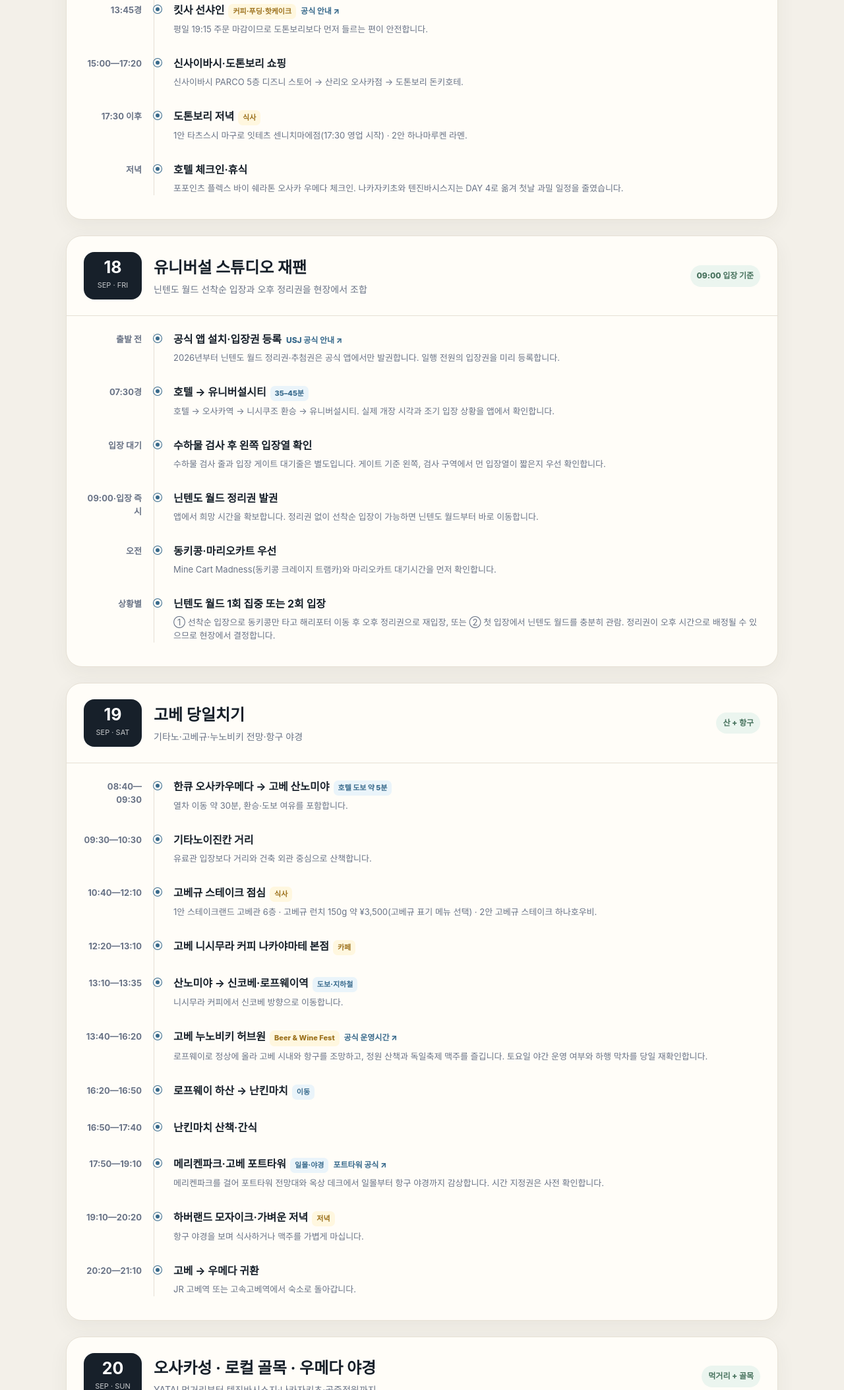
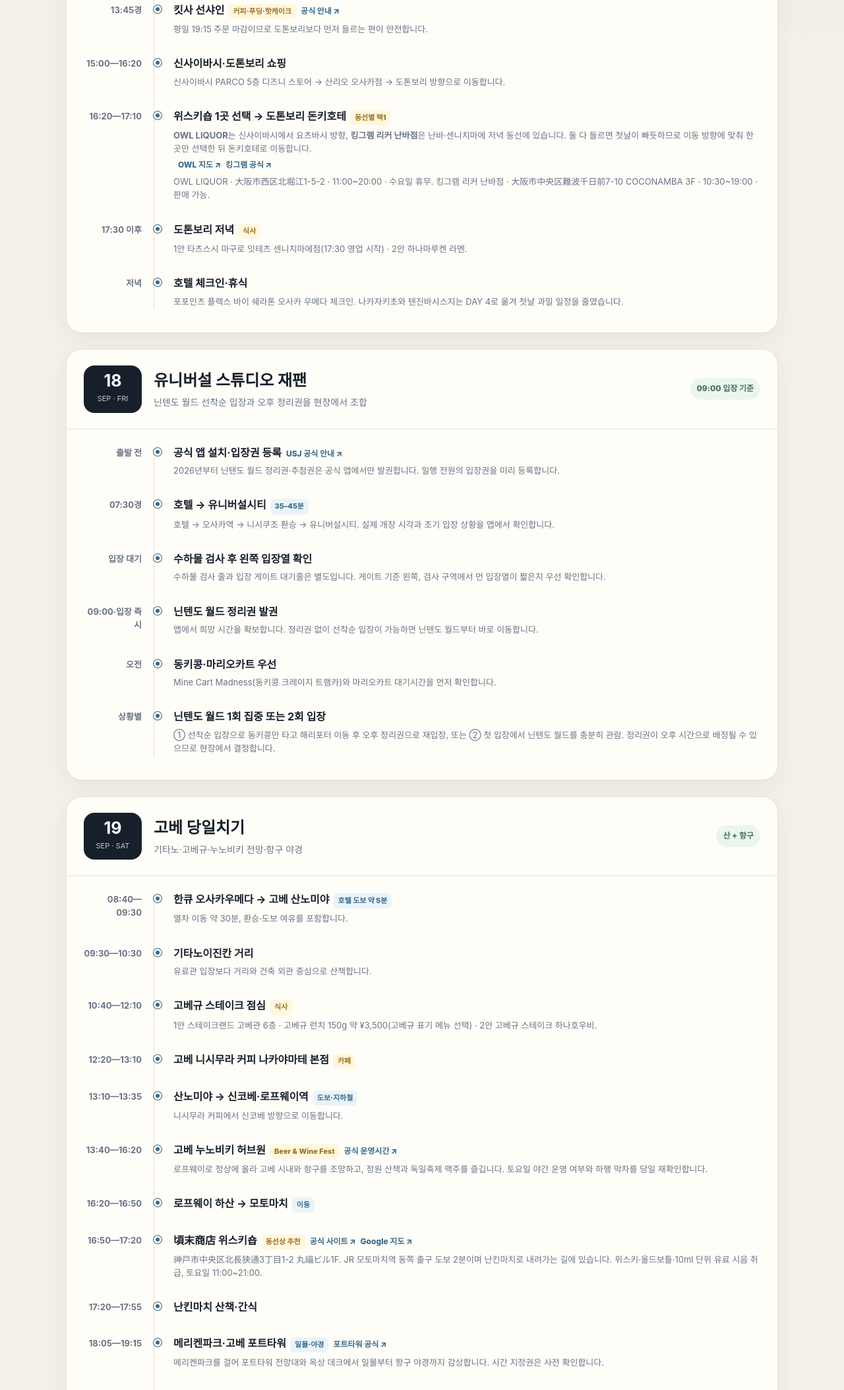
Before and after one commit to jyh1203/hotel-brg-watch, a website: page site/trip_osaka.html in a window 1280 px wide. Shown: the part 1350-3457 px from the top of the page at 66% size. Drawn offline with Linux system fonts and the light colour scheme.

Commit message:
feat: add whisky shops to Osaka itinerary

```diff
--- a/site/trip_osaka.html
+++ b/site/trip_osaka.html
@@ -21,7 +21,8 @@
     <div class="item"><div class="time">12:20—13:30경</div><div class="dot"></div><div><h3>간사이공항 → 호텔 한큐 레스파이어 오사카</h3><span class="tag move">공항 리무진버스</span><a class="official" href="https://www.kate.co.jp/timetable/detail/UM" target="_blank" rel="noopener">공식 시간표 ↗</a><p>T1 1층 5번 승차장. 오사카역앞 노선 중 ‘호텔 한큐 레스파이어 오사카’ 정차편을 확인하고 탑승합니다. 교통계 IC카드(ICOCA) 사용 가능, 하차 후 숙소까지 도보 약 7분.</p></div></div>
     <div class="item"><div class="time">13:30경</div><div class="dot"></div><div><h3>호텔 짐 보관·얼리 체크인 확인</h3><p>객실 준비 전이면 캐리어만 맡기고 이동합니다.</p></div></div>
     <div class="item"><div class="time">13:45경</div><div class="dot"></div><div><h3>킷사 선샤인</h3><span class="tag food">커피·푸딩·핫케이크</span><a class="official" href="https://www.kissa-sunshine.jp/" target="_blank" rel="noopener">공식 안내 ↗</a><p>평일 19:15 주문 마감이므로 도톤보리보다 먼저 들르는 편이 안전합니다.</p></div></div>
-    <div class="item"><div class="time">15:00—17:20</div><div class="dot"></div><div><h3>신사이바시·도톤보리 쇼핑</h3><p>신사이바시 PARCO 5층 디즈니 스토어 → 산리오 오사카점 → 도톤보리 돈키호테.</p></div></div>
+    <div class="item"><div class="time">15:00—16:20</div><div class="dot"></div><div><h3>신사이바시·도톤보리 쇼핑</h3><p>신사이바시 PARCO 5층 디즈니 스토어 → 산리오 오사카점 → 도톤보리 방향으로 이동합니다.</p></div></div>
+    <div class="item"><div class="time">16:20—17:10</div><div class="dot"></div><div><h3>위스키숍 1곳 선택 → 도톤보리 돈키호테</h3><span class="tag food">동선별 택1</span><p><strong>OWL LIQUOR</strong>는 신사이바시에서 요츠바시 방향, <strong>킹그램 리커 난바점</strong>은 난바·센니치마에 저녁 동선에 있습니다. 둘 다 들르면 첫날이 빠듯하므로 이동 방향에 맞춰 한 곳만 선택한 뒤 돈키호테로 이동합니다.</p><a class="official" href="https://www.google.com/maps/search/?api=1&amp;query=OWL%20LIQUOR%20Osaka" target="_blank" rel="noopener">OWL 지도 ↗</a><a class="official" href="https://kingram-liquor.jp/shop/namba/" target="_blank" rel="noopener">킹그램 공식 ↗</a><p>OWL LIQUOR · 大阪市西区北堀江1-5-2 · 11:00~20:00 · 수요일 휴무. 킹그램 리커 난바점 · 大阪市中央区難波千日前7-10 COCONAMBA 3F · 10:30~19:00 · 판매 가능.</p></div></div>
     <div class="item"><div class="time">17:30 이후</div><div class="dot"></div><div><h3>도톤보리 저녁</h3><span class="tag food">식사</span><p>1안 타츠스시 마구로 잇테츠 센니치마에점(17:30 영업 시작) · 2안 하나마루켄 라멘.</p></div></div>
     <div class="item"><div class="time">저녁</div><div class="dot"></div><div><h3>호텔 체크인·휴식</h3><p>포포인츠 플렉스 바이 쉐라톤 오사카 우메다 체크인. 나카자키초와 텐진바시스지는 DAY 4로 옮겨 첫날 과밀 일정을 줄였습니다.</p></div></div>
   </div></article>
@@ -42,10 +43,11 @@
     <div class="item"><div class="time">12:20—13:10</div><div class="dot"></div><div><h3>고베 니시무라 커피 나카야마테 본점</h3><span class="tag food">카페</span></div></div>
     <div class="item"><div class="time">13:10—13:35</div><div class="dot"></div><div><h3>산노미야 → 신코베·로프웨이역</h3><span class="tag move">도보·지하철</span><p>니시무라 커피에서 신코베 방향으로 이동합니다.</p></div></div>
     <div class="item"><div class="time">13:40—16:20</div><div class="dot"></div><div><h3>고베 누노비키 허브원</h3><span class="tag food">Beer &amp; Wine Fest</span><a class="official" href="https://www.kobeherb.com/infomation/hours_fare/" target="_blank" rel="noopener">공식 운영시간 ↗</a><p>로프웨이로 정상에 올라 고베 시내와 항구를 조망하고, 정원 산책과 독일축제 맥주를 즐깁니다. 토요일 야간 운영 여부와 하행 막차를 당일 재확인합니다.</p></div></div>
-    <div class="item"><div class="time">16:20—16:50</div><div class="dot"></div><div><h3>로프웨이 하산 → 난킨마치</h3><span class="tag move">이동</span></div></div>
-    <div class="item"><div class="time">16:50—17:40</div><div class="dot"></div><div><h3>난킨마치 산책·간식</h3></div></div>
-    <div class="item"><div class="time">17:50—19:10</div><div class="dot"></div><div><h3>메리켄파크·고베 포트타워</h3><span class="tag move">일몰·야경</span><a class="official" href="https://www.kobe-port-tower.com/ko/" target="_blank" rel="noopener">포트타워 공식 ↗</a><p>메리켄파크를 걸어 포트타워 전망대와 옥상 데크에서 일몰부터 항구 야경까지 감상합니다. 시간 지정권은 사전 확인합니다.</p></div></div>
-    <div class="item"><div class="time">19:10—20:20</div><div class="dot"></div><div><h3>하버랜드 모자이크·가벼운 저녁</h3><span class="tag food">저녁</span><p>항구 야경을 보며 식사하거나 맥주를 가볍게 마십니다.</p></div></div>
+    <div class="item"><div class="time">16:20—16:50</div><div class="dot"></div><div><h3>로프웨이 하산 → 모토마치</h3><span class="tag move">이동</span></div></div>
+    <div class="item"><div class="time">16:50—17:20</div><div class="dot"></div><div><h3>頃末商店 위스키숍</h3><span class="tag food">동선상 추천</span><a class="official" href="https://korosue.com/" target="_blank" rel="noopener">공식 사이트 ↗</a><a class="official" href="https://www.google.com/maps/search/?api=1&amp;query=%E9%A0%83%E6%9C%AB%E5%95%86%E5%BA%97%20%E7%A5%9E%E6%88%B8" target="_blank" rel="noopener">Google 지도 ↗</a><p>神戸市中央区北長狭通3丁目1-2 丸福ビル1F. JR 모토마치역 동쪽 출구 도보 2분이며 난킨마치로 내려가는 길에 있습니다. 위스키·올드보틀·10ml 단위 유료 시음 취급, 토요일 11:00~21:00.</p></div></div>
+    <div class="item"><div class="time">17:20—17:55</div><div class="dot"></div><div><h3>난킨마치 산책·간식</h3></div></div>
+    <div class="item"><div class="time">18:05—19:15</div><div class="dot"></div><div><h3>메리켄파크·고베 포트타워</h3><span class="tag move">일몰·야경</span><a class="official" href="https://www.kobe-port-tower.com/ko/" target="_blank" rel="noopener">포트타워 공식 ↗</a><p>메리켄파크를 걸어 포트타워 전망대와 옥상 데크에서 일몰부터 항구 야경까지 감상합니다. 시간 지정권은 사전 확인합니다.</p></div></div>
+    <div class="item"><div class="time">19:15—20:20</div><div class="dot"></div><div><h3>하버랜드 모자이크·가벼운 저녁</h3><span class="tag food">저녁</span><p>항구 야경을 보며 식사하거나 맥주를 가볍게 마십니다.</p></div></div>
     <div class="item"><div class="time">20:20—21:10</div><div class="dot"></div><div><h3>고베 → 우메다 귀환</h3><p>JR 고베역 또는 고속고베역에서 숙소로 돌아갑니다.</p></div></div>
   </div></article>
 
@@ -57,7 +59,8 @@
     <div class="item"><div class="time">13:40—15:10</div><div class="dot"></div><div><h3>텐진바시스지 상점가</h3><p>로컬 식품·생활잡화·간식 가게를 천천히 둘러봅니다.</p></div></div>
     <div class="item"><div class="time">15:10—16:50</div><div class="dot"></div><div><h3>나카자키초 골목</h3><span class="tag food">빈티지숍·카페</span><p>첫날에서 옮긴 일정. 오래된 골목과 소품숍을 보고 카페에서 쉽니다.</p></div></div>
     <div class="item"><div class="time">17:10—18:40</div><div class="dot"></div><div><h3>우메다 스카이빌딩 공중정원</h3><span class="tag move">일몰·야경</span><a class="official" href="https://www.skybldg.co.jp/observatory/information/" target="_blank" rel="noopener">공식 운영시간 ↗</a><p>일몰 전에 입장해 360도 오사카 전경이 야경으로 바뀌는 시간을 봅니다.</p></div></div>
-    <div class="item"><div class="time">19:00 이후</div><div class="dot"></div><div><h3>우메다 저녁·맥주 또는 위스키</h3><span class="tag food">저녁</span><p>우라산도·오하츠텐진에서 식사와 한잔. 피곤하면 호텔 근처에서 마무리합니다.</p></div></div>
+    <div class="item"><div class="time">19:00—19:30</div><div class="dot"></div><div><h3>리커마운틴 우메다점</h3><span class="tag food">위스키 1,000종</span><a class="official" href="https://www.likaman.co.jp/special/umeda/" target="_blank" rel="noopener">공식 사이트 ↗</a><a class="official" href="https://www.google.com/maps/search/?api=1&amp;query=%E3%83%AA%E3%82%AB%E3%83%BC%E3%83%9E%E3%82%A6%E3%83%B3%E3%83%86%E3%83%B3%E6%A2%85%E7%94%B0%E5%BA%97" target="_blank" rel="noopener">Google 지도 ↗</a><p>大阪市北区曽根崎新地1丁目10-1 エスパシオンYAMADA 1F. 공중정원에서 오하츠텐진 저녁 동선으로 내려올 때 방문합니다. 10ml 소분 구매 가능하며 일·공휴일은 20:00 마감이라 먼저 들릅니다.</p></div></div>
+    <div class="item"><div class="time">19:30 이후</div><div class="dot"></div><div><h3>우메다 저녁·맥주 또는 위스키</h3><span class="tag food">저녁</span><p>우라산도·오하츠텐진에서 식사와 한잔. 피곤하면 호텔 근처에서 마무리합니다.</p></div></div>
   </div></article>
 
   <article class="day" id="d21"><header class="day-head"><div class="datebox"><b>21</b><small>SEP · MON</small></div><div><h2>체크아웃 · 귀국 · 인스파이어</h2><p class="summary">아점과 카페 후 간사이공항, 귀국 뒤 리조트 체크인</p></div><span class="badge">18:00 출발</span></header><div class="timeline">
```
Also changed, not shown: test/osaka-itinerary.test.mjs (+6 -0 lines).
